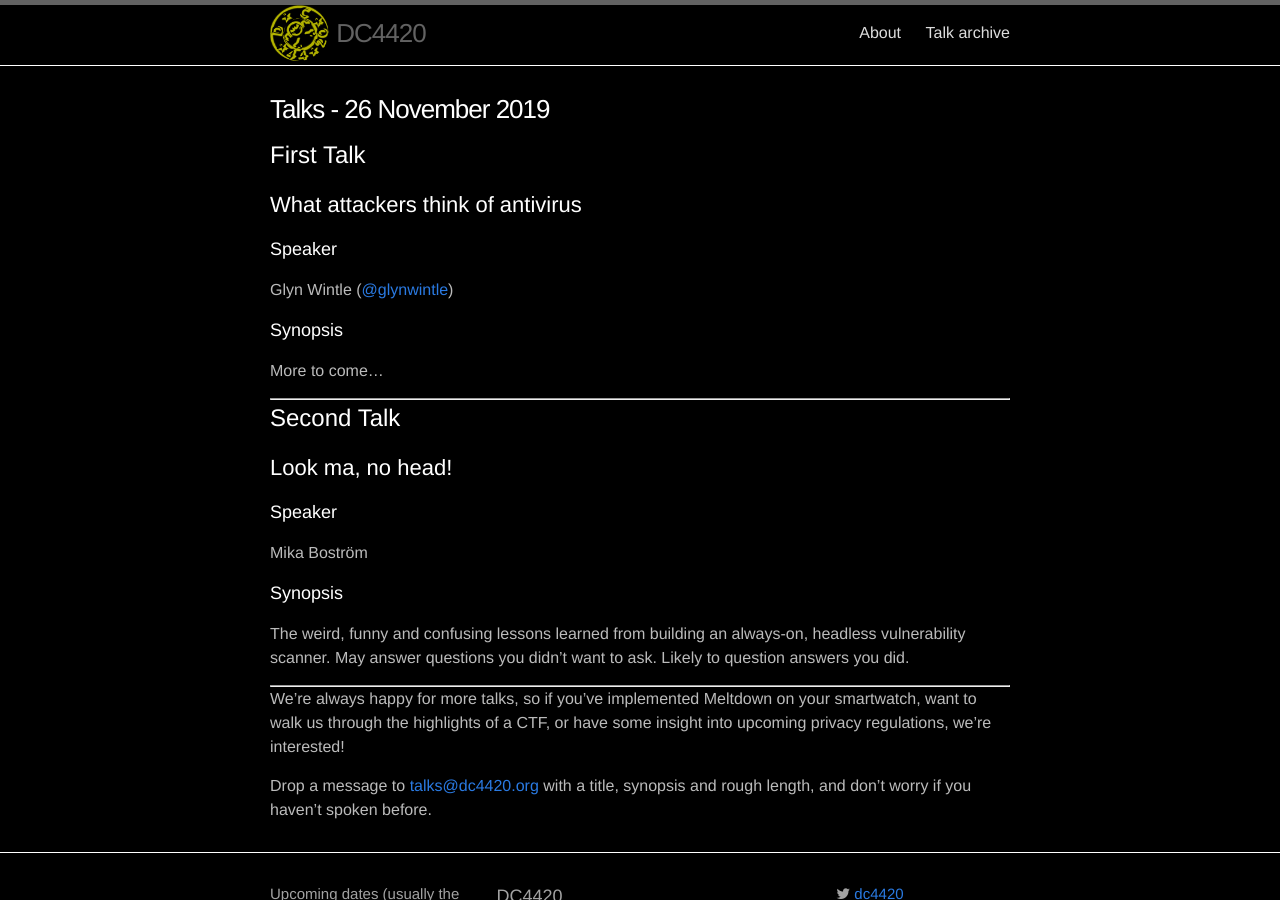
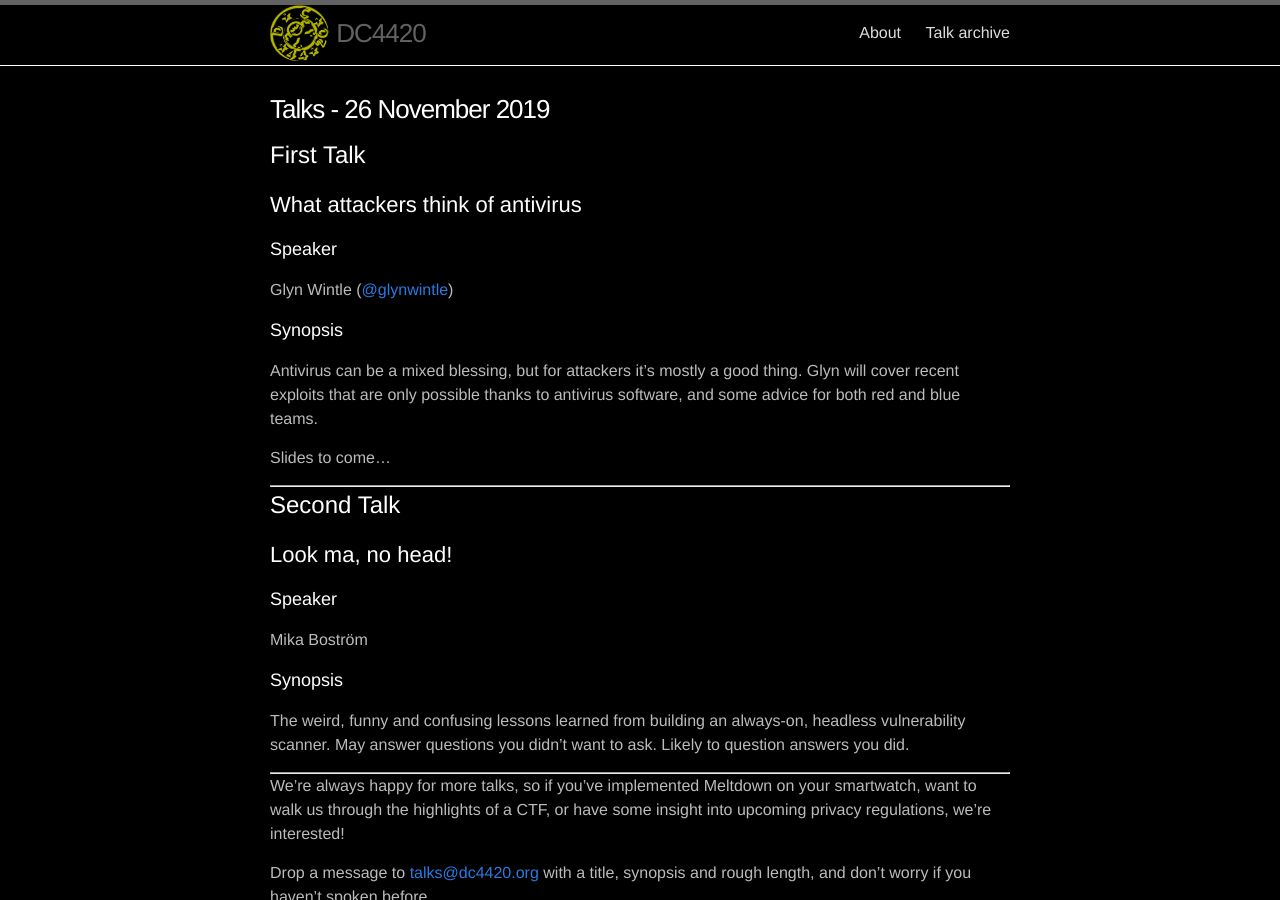
Before and after one commit to dc4420/website, a Jekyll site: the page built from _posts/2019-11-26-talks.markdown, in a window 1280 px wide and 900 px high. Built offline with Jekyll 4.4.1, drawn with Linux system fonts in a browser that asks for light colours; nearby versions of some CDN libraries.

Commit message:
Update blurb

```diff
--- a/_posts/2019-11-26-talks.markdown
+++ b/_posts/2019-11-26-talks.markdown
@@ -15,8 +15,9 @@ Glyn Wintle ([@glynwintle](https://twitter.com/glynwintle))
 
 ### Synopsis
 
-More to come...
+Antivirus can be a mixed blessing, but for attackers it's mostly a good thing. Glyn will cover recent exploits that are only possible thanks to antivirus software, and some advice for both red and blue teams.
 
+Slides to come...
 <hr>
 
 # Second Talk
```
